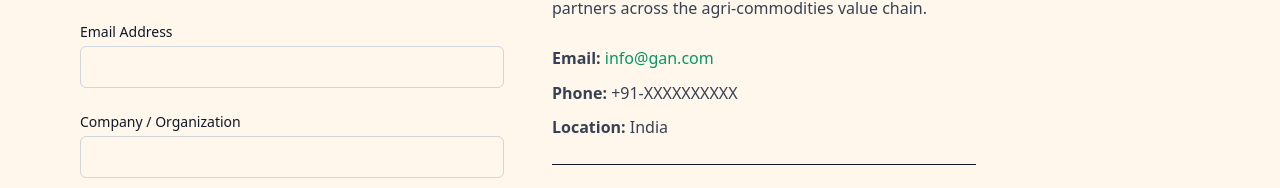
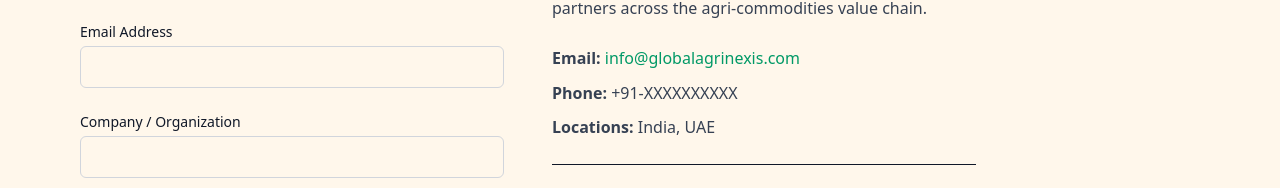
Before and after one commit to globalagrinexis/global-agri-nexis, a React (Vite) app: page /contact in a window 1280 px wide. Shown: the part 495-683 px from the top of the page. Built offline with nearby package versions, Linux system fonts and the light colour scheme.

Commit message:
minor tweaks

```diff
--- a/src/pages/Contact.jsx
+++ b/src/pages/Contact.jsx
@@ -135,14 +135,14 @@
                   href="mailto:info@gan.com"
                   className="text-emerald-600 hover:underline"
                 >
-                  info@gan.com
+                  info@globalagrinexis.com
                 </a>
               </p>
               <p>
                 <strong>Phone:</strong> +91-XXXXXXXXXX
               </p>
               <p>
-                <strong>Location:</strong> India
+                <strong>Locations:</strong> India, UAE
               </p>
             </div>
 
```
